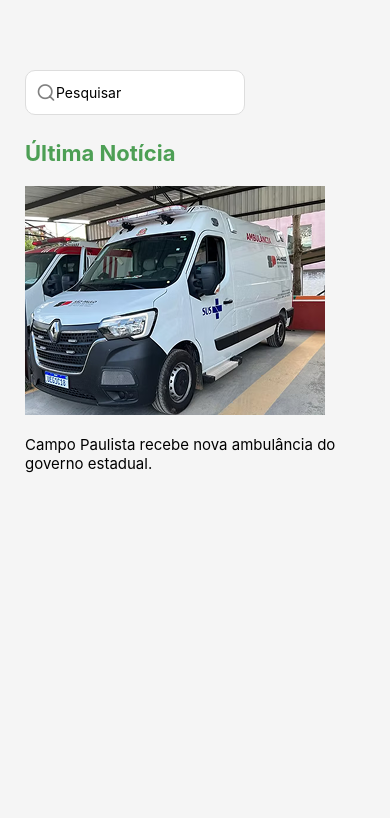
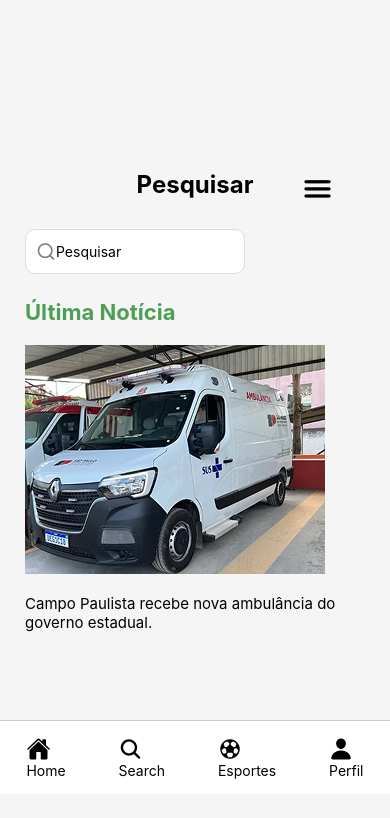
Before and after one commit to gigiofontoura/Botujuru-Online-App, a React Native app: screen /Search in a window 390 px wide. Shown: the top 818 px of the page. Built offline with nearby package versions, Linux system fonts and the light colour scheme.

Commit message:
ajuste na tela de pesquisa

```diff
--- a/src/screens/barraNavegacaoInferior/searchScreen.js
+++ b/src/screens/barraNavegacaoInferior/searchScreen.js
@@ -2,10 +2,16 @@ import {View, Text, TextInput, StyleSheet, TouchableOpacity, Image} from "react-
 import { Input } from "../../components/Input"
 import { Feather } from "@expo/vector-icons";
 import { Title } from "react-native-paper";
+import Header from "../../components/Header"
+import BottomTab from "../../components/ButtonTab"
 
-export default function SearchScreen(){
+export default function SearchScreen({navigation}){
     return(
+
+
         <View style={styles.container}>
+             <Header title="Pesquisar" navigation={navigation}/>
+                <BottomTab navigation={navigation}/>
            <View style={styles.header}>
 
         <View style={styles.searchContainer}>
```
